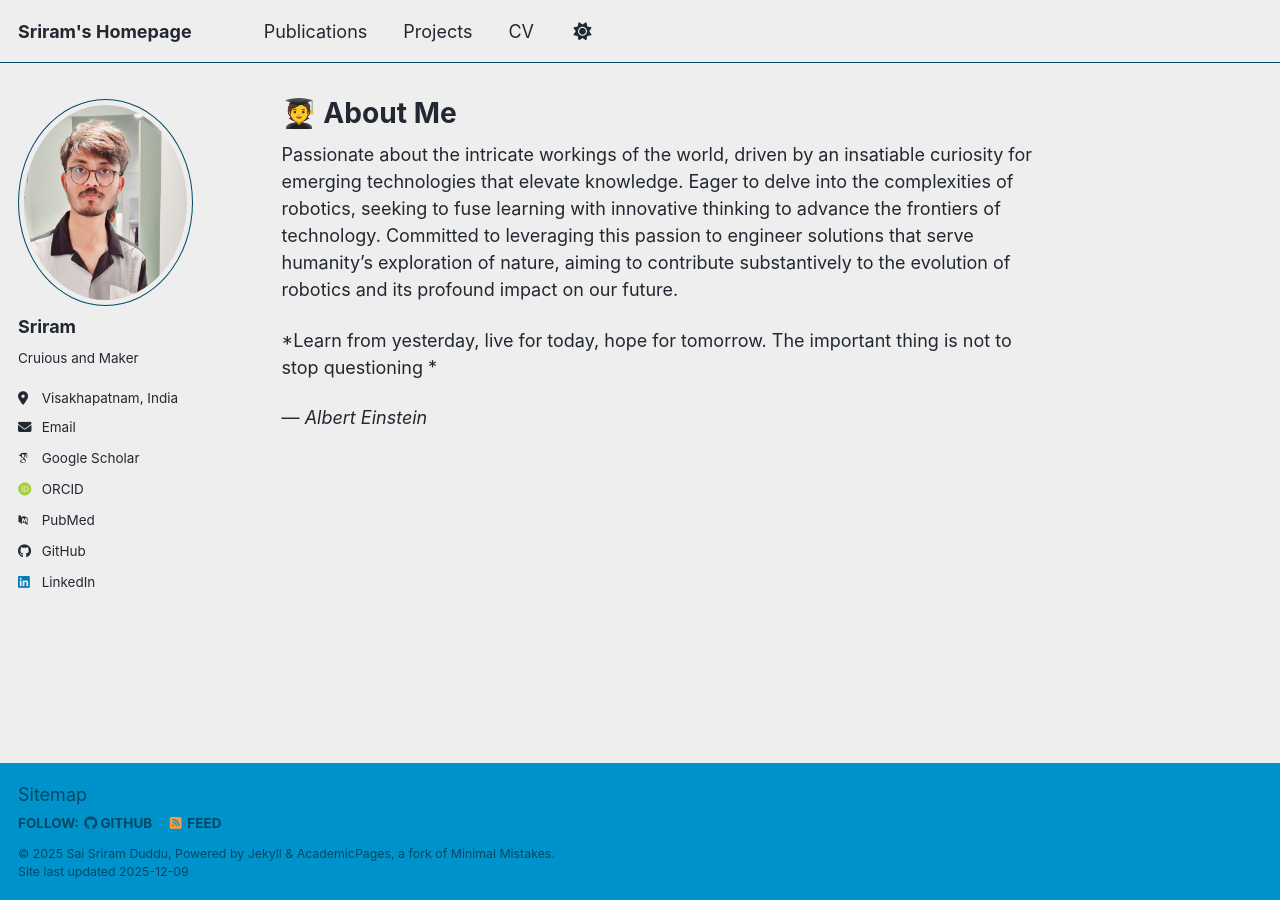
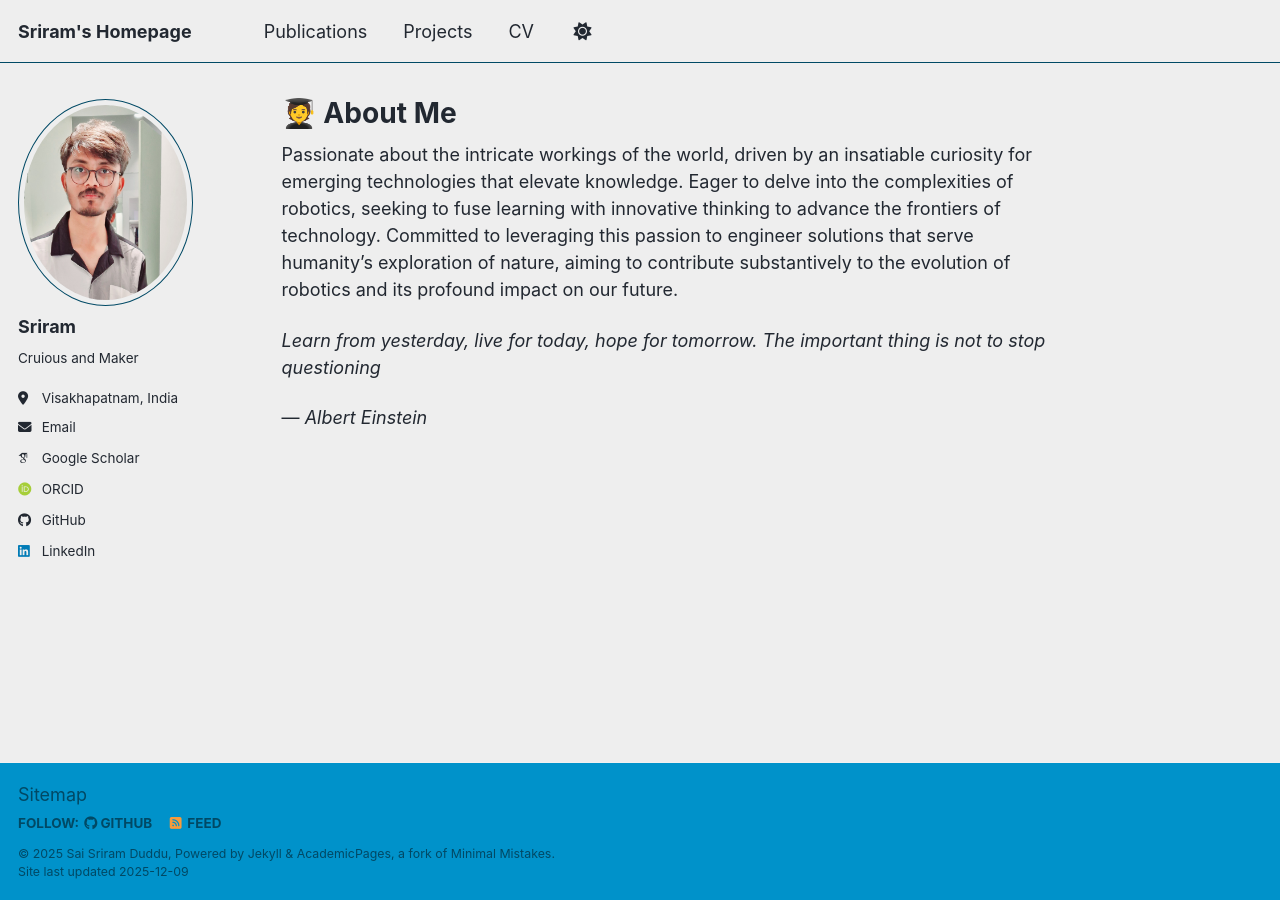
Before and after one commit to sriramrex/sriramrex.github.io, a Jekyll site: the page built from _pages/about.md, in a window 1280 px wide. Built offline with Jekyll 4.4.1, drawn with Linux system fonts in a browser that asks for light colours; some web fonts are replaced; a script bundle is joined from its source files by our own code; library files that are not in the unit come from our copies.

Commit message:
corrected necessary error

```diff
--- a/_config.yml
+++ b/_config.yml
@@ -41,7 +41,7 @@ author:
   orcid            : "https://orcid.org/0009-0005-2455-4256"
   semantic         : # URL
   ssrn             : # URL
-  pubmed           : "https://www.ncbi.nlm.nih.gov/pubmed/?term=john+snow"
+  pubmed           : # "https://www.ncbi.nlm.nih.gov/pubmed/?term=john+snow"
   researchgate     : # URL
   scopus           : # URL
   zotero           : # URL
@@ -87,7 +87,7 @@ publication_category:
   books:
     title: 'Books'
   manuscripts:
-    title: 'Design and Development of Passive Folded-Beam Vibration Isolators for Robotic Reworking in the Automotive Sector'
+    title: # 'Design and Development of Passive Folded-Beam Vibration Isolators for Robotic Reworking in the Automotive Sector'
   conferences:
     title: 'Conference Papers'
 
--- a/_pages/about.md
+++ b/_pages/about.md
@@ -13,6 +13,6 @@ passion to engineer solutions that serve humanity's exploration of nature, aimin
 
 
 *Learn from yesterday, live for today, hope for tomorrow.
-The important thing is not to stop questioning *
+The important thing is not to stop questioning*
 
  — *Albert Einstein*
```
Also changed, not shown: _publications/2018-02-01-artificial-soft-muscle-humanoid-robot.md (+1 -1 lines).
